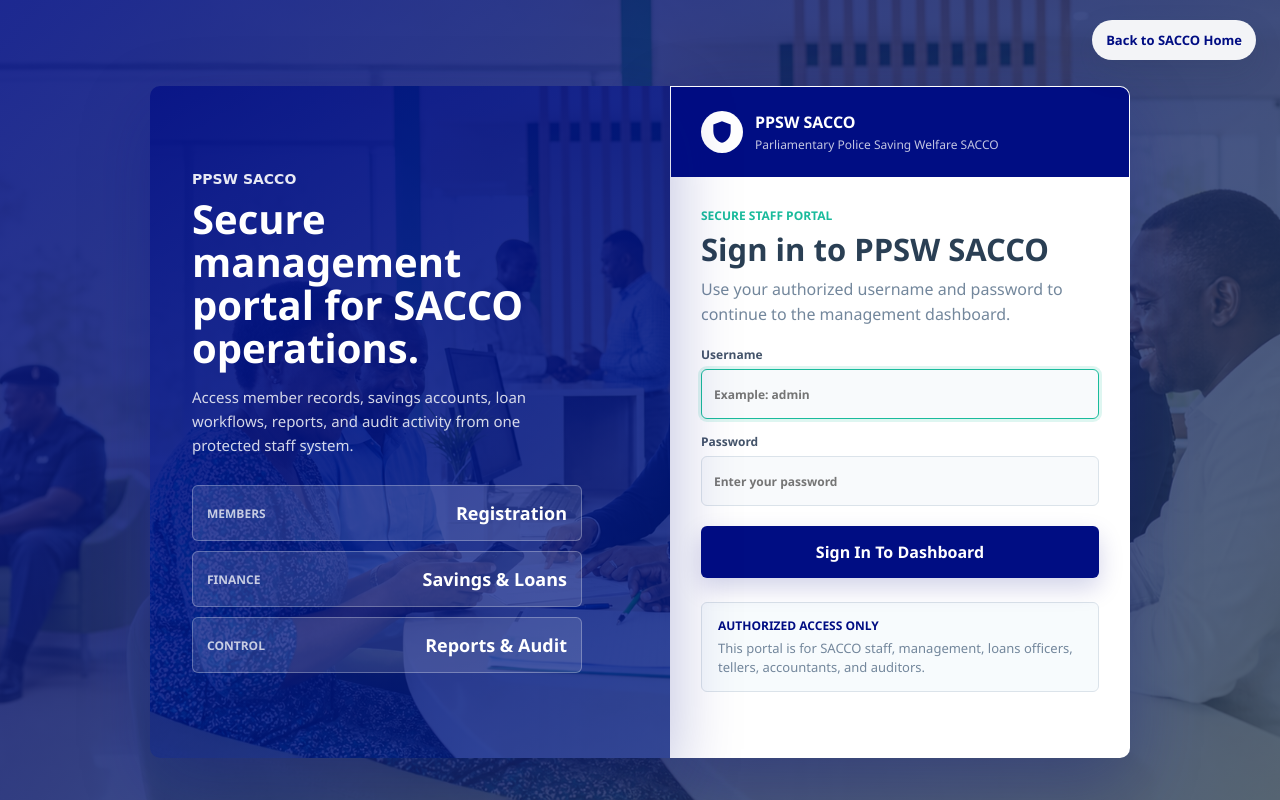
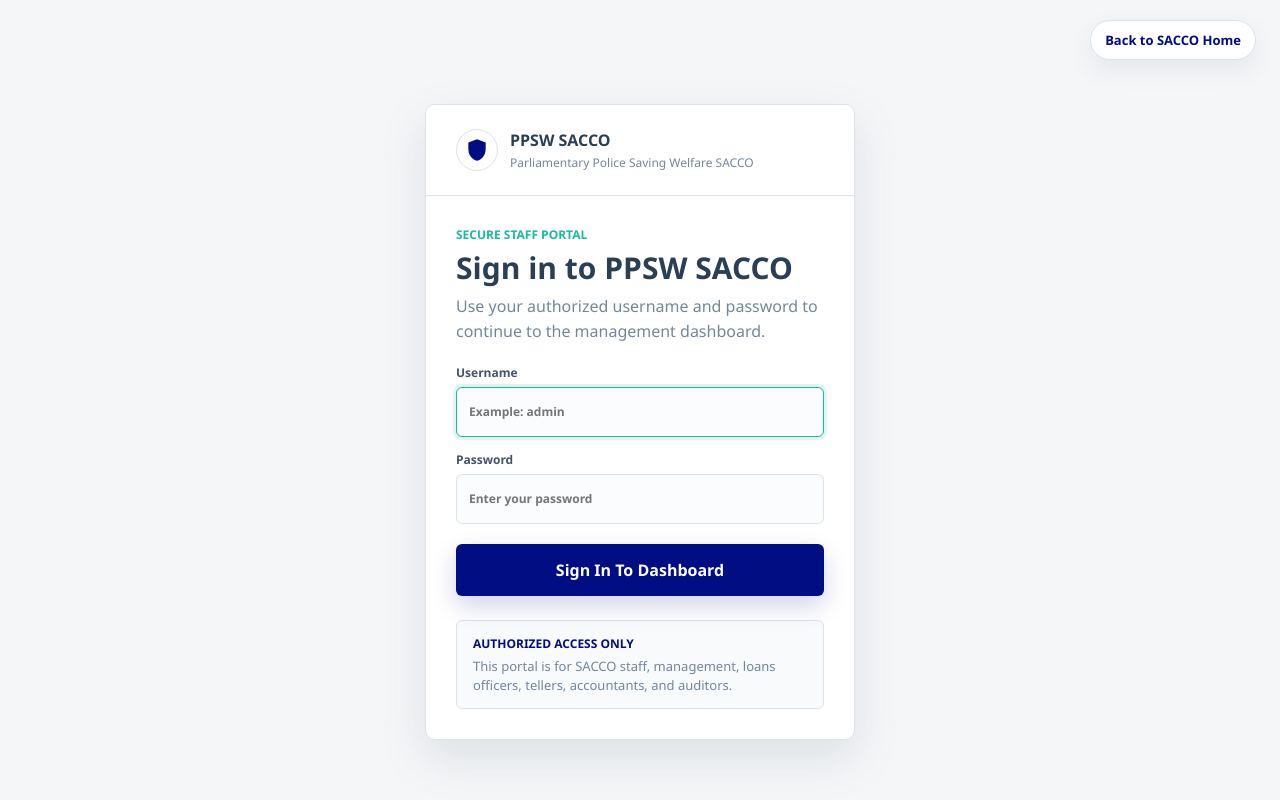
Before and after one commit to safiarogose/SaccoManagemntSystem, a Django app: page /login/ in a window 1280 px wide. Run offline with Django 5.2, Linux system fonts and the light colour scheme.

Commit message:
login  ui

```diff
--- a/core/templates/core/auth_base.html
+++ b/core/templates/core/auth_base.html
@@ -8,11 +8,14 @@
     <link rel="stylesheet" href="{% static 'styles.css' %}">
     <style>
         :root {
-            --auth-blue: #000d83;
+            --auth-bg: #f5f6f8;
+            --auth-card: #ffffff;
             --auth-ink: #2a3f54;
             --auth-muted: #73879c;
             --auth-line: #dbe3ea;
+            --auth-blue: #000d83;
             --auth-green: #1abb9c;
+            --auth-danger: #e74c3c;
         }
 
         * {
@@ -22,9 +25,7 @@
         body.auth-portal-page {
             margin: 0;
             min-height: 100vh;
-            background:
-                linear-gradient(135deg, rgba(0, 13, 131, 0.88), rgba(42, 63, 84, 0.76)),
-                url("{% static 'images/sacco-hero.png' %}") center / cover fixed;
+            background: var(--auth-bg);
             color: var(--auth-ink);
             font-family: "Segoe UI", Arial, Helvetica, sans-serif;
         }
@@ -33,116 +34,45 @@
             position: fixed;
             top: 20px;
             right: 24px;
-            z-index: 3;
+            z-index: 2;
             display: inline-flex;
             align-items: center;
             justify-content: center;
             min-height: 40px;
             padding: 0 14px;
+            border: 1px solid var(--auth-line);
             border-radius: 999px;
-            background: rgba(255, 255, 255, 0.94);
+            background: #ffffff;
             color: var(--auth-blue);
             font-size: 13px;
             font-weight: 800;
             text-decoration: none;
-            box-shadow: 0 12px 30px rgba(42, 63, 84, 0.14);
+            box-shadow: 0 10px 24px rgba(42, 63, 84, 0.08);
         }
 
         .auth-shell {
             display: grid;
-            grid-template-columns: minmax(360px, 520px) minmax(360px, 460px);
-            align-items: stretch;
-            justify-content: center;
+            place-items: center;
             min-height: 100vh;
-            padding: 86px 24px 42px;
-        }
-
-        .auth-visual,
-        .auth-card {
-            min-height: 560px;
-            box-shadow: 0 24px 70px rgba(0, 13, 131, 0.28);
-        }
-
-        .auth-visual {
-            display: grid;
-            align-items: center;
-            padding: 42px;
-            border-radius: 10px 0 0 10px;
-            background:
-                linear-gradient(145deg, rgba(0, 13, 131, 0.96), rgba(0, 28, 130, 0.78)),
-                url("{% static 'images/sacco-hero.png' %}") center / cover;
-            color: #ffffff;
-        }
-
-        .auth-visual-content {
-            max-width: 390px;
-        }
-
-        .hero-script {
-            margin: 0 0 10px;
-            font-size: 14px;
-            font-weight: 900;
-            letter-spacing: 0;
-            text-transform: uppercase;
-        }
-
-        .auth-visual h1 {
-            margin: 0;
-            max-width: 390px;
-            font-size: 40px;
-            line-height: 1.08;
-        }
-
-        .auth-visual p:not(.hero-script) {
-            margin: 16px 0 0;
-            color: rgba(255, 255, 255, 0.82);
-            line-height: 1.6;
-        }
-
-        .auth-visual-stats {
-            display: grid;
-            gap: 10px;
-            margin-top: 28px;
-        }
-
-        .auth-visual-stats div {
-            display: flex;
-            justify-content: space-between;
-            gap: 12px;
-            min-height: 56px;
-            padding: 12px 14px;
-            border: 1px solid rgba(255, 255, 255, 0.28);
-            border-radius: 6px;
-            background: rgba(255, 255, 255, 0.12);
-        }
-
-        .auth-visual-stats span {
-            color: rgba(255, 255, 255, 0.74);
-            font-size: 12px;
-            font-weight: 800;
-            text-transform: uppercase;
-        }
-
-        .auth-visual-stats strong {
-            color: #ffffff;
-            font-size: 18px;
+            padding: 78px 18px 34px;
         }
 
         .auth-card {
+            width: min(430px, 100%);
             overflow: hidden;
-            border: 1px solid rgba(255, 255, 255, 0.24);
-            border-radius: 0 10px 10px 0;
-            background: #ffffff;
+            border: 1px solid var(--auth-line);
+            border-radius: 10px;
+            background: var(--auth-card);
+            box-shadow: 0 18px 48px rgba(42, 63, 84, 0.12);
         }
 
         .auth-brand {
             display: flex;
             align-items: center;
             gap: 12px;
-            margin: 0;
             padding: 24px 30px;
-            background: var(--auth-blue);
-            color: #ffffff;
+            border-bottom: 1px solid var(--auth-line);
+            background: #ffffff;
         }
 
         .brand-mark {
@@ -150,6 +80,7 @@
             place-items: center;
             width: 42px;
             height: 42px;
+            border: 1px solid var(--auth-line);
             border-radius: 50%;
             background: #ffffff;
             color: var(--auth-blue);
@@ -173,9 +104,13 @@
             display: block;
         }
 
+        .auth-brand strong {
+            color: var(--auth-ink);
+        }
+
         .auth-brand span {
             margin-top: 3px;
-            color: rgba(255, 255, 255, 0.76);
+            color: var(--auth-muted);
             font-size: 12px;
         }
 
@@ -194,7 +129,8 @@
 
         .auth-heading h1 {
             margin: 0;
-            font-size: 31px;
+            color: var(--auth-ink);
+            font-size: 30px;
             line-height: 1.12;
         }
 
@@ -225,7 +161,7 @@
             padding: 0 12px;
             border: 1px solid var(--auth-line);
             border-radius: 6px;
-            background: #f8fafc;
+            background: #fbfcfd;
             color: var(--auth-ink);
             font: inherit;
         }
@@ -261,7 +197,7 @@
             padding: 14px 16px;
             border: 1px solid var(--auth-line);
             border-radius: 6px;
-            background: #f7fbfd;
+            background: #f8fafc;
         }
 
         .auth-footnote span {
@@ -296,39 +232,12 @@
 
         .auth-messages .error {
             background: #fae9e6;
-            color: #e74c3c;
-        }
-
-        @media (max-width: 1000px) {
-            .auth-shell {
-                grid-template-columns: 1fr;
-                padding: 78px 16px 28px;
-            }
-
-            .auth-visual,
-            .auth-card {
-                width: min(560px, calc(100% - 32px));
-                min-height: 0;
-                margin: 0 auto;
-            }
-
-            .auth-visual {
-                padding: 24px;
-                border-radius: 8px 8px 0 0;
-            }
-
-            .auth-card {
-                border-radius: 0 0 8px 8px;
-            }
+            color: var(--auth-danger);
         }
 
         @media (max-width: 720px) {
             .auth-home-link {
                 right: 16px;
-            }
-
-            .auth-visual {
-                display: none;
             }
 
             .auth-card {
@@ -344,18 +253,6 @@
 <body class="gentelella-theme auth-page auth-portal-page">
     <a class="auth-home-link" href="{% url 'home' %}">Back to SACCO Home</a>
     <main class="auth-shell">
-        <section class="auth-visual" aria-label="SACCO portal information">
-            <div class="auth-visual-content">
-                <p class="hero-script">PPSW SACCO</p>
-                <h1>Secure management portal for SACCO operations.</h1>
-                <p>Access member records, savings accounts, loan workflows, reports, and audit activity from one protected staff system.</p>
-                <div class="auth-visual-stats">
-                    <div><span>Members</span><strong>Registration</strong></div>
-                    <div><span>Finance</span><strong>Savings & Loans</strong></div>
-                    <div><span>Control</span><strong>Reports & Audit</strong></div>
-                </div>
-            </div>
-        </section>
         <section class="auth-card">
             <div class="auth-brand">
                 <div class="brand-mark" aria-hidden="true">
--- a/static/styles.css
+++ b/static/styles.css
@@ -2678,6 +2678,42 @@ td {
     margin-top: 18px;
 }
 
+.auth-portal-page {
+    background: #f5f6f8;
+}
+
+.auth-portal-page .auth-shell {
+    display: grid;
+    grid-template-columns: 1fr;
+    place-items: center;
+    min-height: 100vh;
+    padding: 78px 18px 34px;
+}
+
+.auth-portal-page .auth-visual {
+    display: none;
+}
+
+.auth-portal-page .auth-card {
+    width: min(430px, 100%);
+    min-height: 0;
+    margin: 0 auto;
+    border: 1px solid #dbe3ea;
+    border-radius: 10px;
+    background: #ffffff;
+    box-shadow: 0 18px 48px rgba(42, 63, 84, 0.12);
+}
+
+.auth-portal-page .auth-brand {
+    border-bottom: 1px solid #dbe3ea;
+    background: #ffffff;
+    color: #2a3f54;
+}
+
+.auth-portal-page .auth-brand span {
+    color: #73879c;
+}
+
 @media print {
     .sidebar,
     .top-actions,
```
Also changed, not shown: styles.css (+36 -0 lines).
